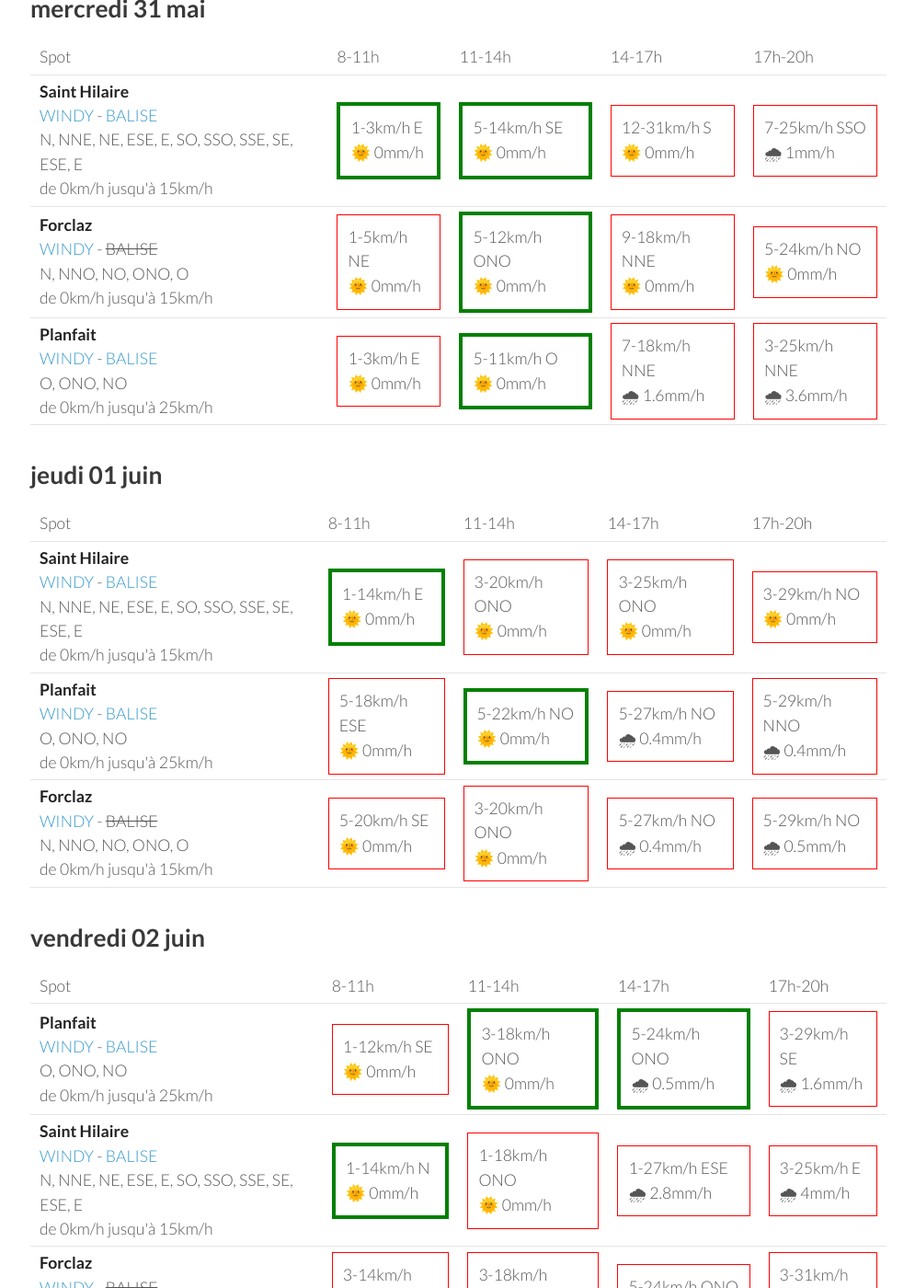
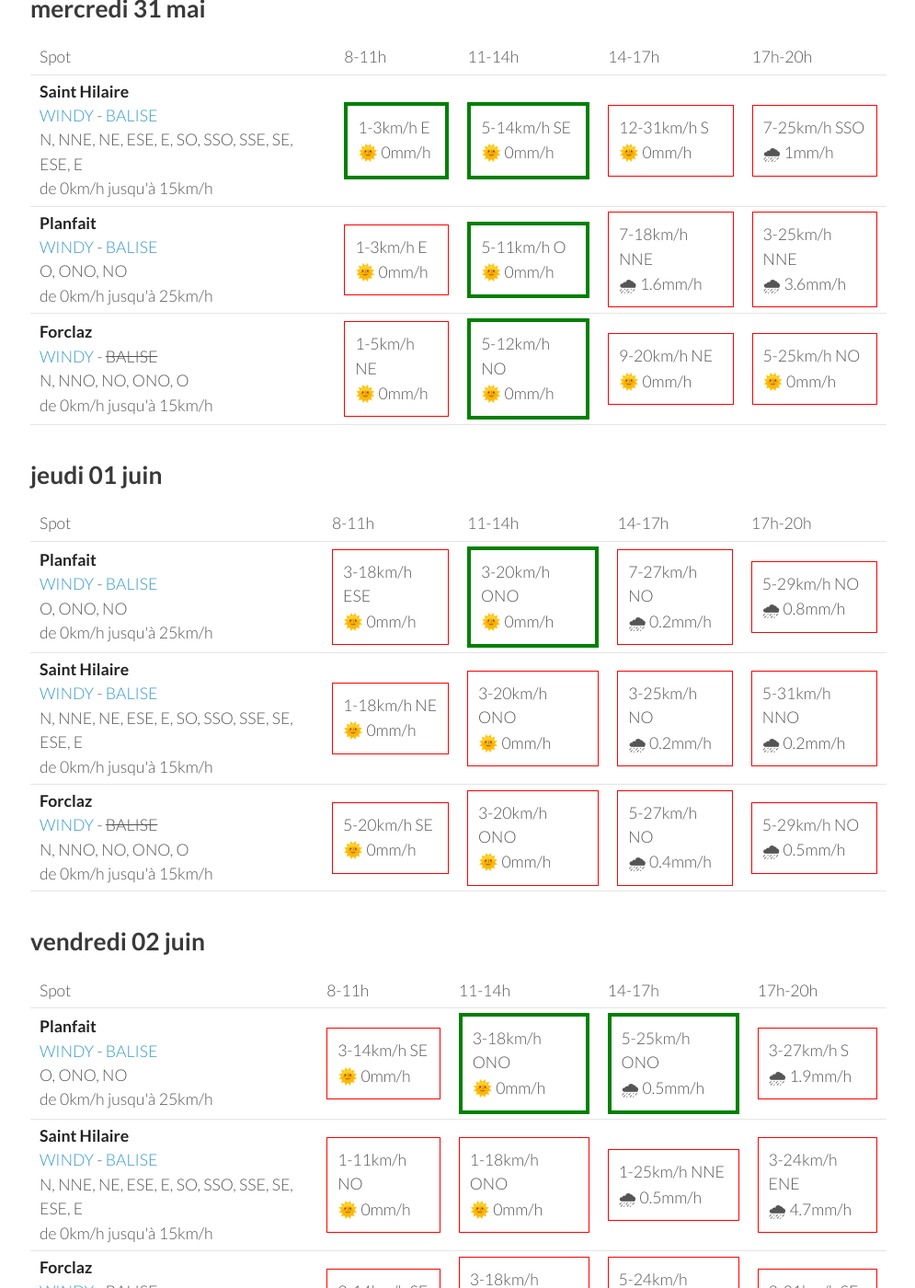
Before and after one commit to parapente-dans-le-nord/parapente-dans-le-nord.github.io, a Jekyll site: the page built from alpes_nord.markdown, in a window 1280 px wide and 1400 px high, scrolled down 797 px. Shown: the whole window at 92% size, without its empty margins (25-1020 px from the left). Built offline with Jekyll 4.4.1, drawn with Linux system fonts in a browser that asks for light colours; some of the changed text lies outside the part shown.

Commit message:
update index.markdown

```diff
--- a/alpes_nord.markdown
+++ b/alpes_nord.markdown
@@ -75,22 +75,22 @@ page mise à jour le mardi 30 mai 13:26
 
     </tr>
 <tr>
-        <td><strong>Forclaz</strong><br><a href="https://windy.com/45.814/6.247?45.375,6.246,8,m:eVwaglz">WINDY</a> - <span class="no-balise"> BALISE </span><br> <span class="vent-favorable">N, NNO, NO, ONO, O</span><br><span class="force-vent">de 0km/h jusqu'à 15km/h</span> </td>
-
-            <td><div class="not-flyable"><p>1-5km/h NE</p><p>🌞 0mm/h</p></div></td>
-            <td><div class="flyable"><p>5-12km/h ONO</p><p>🌞 0mm/h</p></div></td>
-            <td><div class="not-flyable"><p>9-18km/h NNE</p><p>🌞 0mm/h</p></div></td>
-            <td><div class="not-flyable"><p>5-24km/h NO</p><p>🌞 0mm/h</p></div></td>
-
-
-    </tr>
-<tr>
         <td><strong>Planfait</strong><br><a href="https://windy.com/45.853/6.223?45.415,6.223,8">WINDY</a> - <span class=""><a href="https://www.openwindmap.org/PP496">BALISE</a> </span><br> <span class="vent-favorable">O, ONO, NO</span><br><span class="force-vent">de 0km/h jusqu'à 25km/h</span> </td>
 
             <td><div class="not-flyable"><p>1-3km/h E</p><p>🌞 0mm/h</p></div></td>
             <td><div class="flyable"><p>5-11km/h O</p><p>🌞 0mm/h</p></div></td>
             <td><div class="not-flyable"><p>7-18km/h NNE</p><p>🌧 1.6mm/h</p></div></td>
             <td><div class="not-flyable"><p>3-25km/h NNE</p><p>🌧 3.6mm/h</p></div></td>
+
+
+    </tr>
+<tr>
+        <td><strong>Forclaz</strong><br><a href="https://windy.com/45.814/6.247?45.375,6.246,8,m:eVwaglz">WINDY</a> - <span class="no-balise"> BALISE </span><br> <span class="vent-favorable">N, NNO, NO, ONO, O</span><br><span class="force-vent">de 0km/h jusqu'à 15km/h</span> </td>
+
+            <td><div class="not-flyable"><p>1-5km/h NE</p><p>🌞 0mm/h</p></div></td>
+            <td><div class="flyable"><p>5-12km/h NO</p><p>🌞 0mm/h</p></div></td>
+            <td><div class="not-flyable"><p>9-20km/h NE</p><p>🌞 0mm/h</p></div></td>
+            <td><div class="not-flyable"><p>5-25km/h NO</p><p>🌞 0mm/h</p></div></td>
 
 
     </tr>
@@ -111,22 +111,22 @@ page mise à jour le mardi 30 mai 13:26
       <td>17h-20h</td>
     </tr>
 <tr>
-        <td><strong>Saint Hilaire</strong><br><a href="https://windy.com/45.307/5.888?45.087,5.889,9,m:eUFagkX">WINDY</a> - <span class=""><a href="http://www.balisemeteo.com/balise.php?idBalise=61">BALISE</a> </span><br> <span class="vent-favorable">N, NNE, NE, ESE, E, SO, SSO, SSE, SE, ESE, E</span><br><span class="force-vent">de 0km/h jusqu'à 15km/h</span> </td>
+        <td><strong>Planfait</strong><br><a href="https://windy.com/45.853/6.223?45.415,6.223,8">WINDY</a> - <span class=""><a href="https://www.openwindmap.org/PP496">BALISE</a> </span><br> <span class="vent-favorable">O, ONO, NO</span><br><span class="force-vent">de 0km/h jusqu'à 25km/h</span> </td>
 
-            <td><div class="flyable"><p>1-14km/h E</p><p>🌞 0mm/h</p></div></td>
-            <td><div class="not-flyable"><p>3-20km/h ONO</p><p>🌞 0mm/h</p></div></td>
-            <td><div class="not-flyable"><p>3-25km/h ONO</p><p>🌞 0mm/h</p></div></td>
-            <td><div class="not-flyable"><p>3-29km/h NO</p><p>🌞 0mm/h</p></div></td>
+            <td><div class="not-flyable"><p>3-18km/h ESE</p><p>🌞 0mm/h</p></div></td>
+            <td><div class="flyable"><p>3-20km/h ONO</p><p>🌞 0mm/h</p></div></td>
+            <td><div class="not-flyable"><p>7-27km/h NO</p><p>🌧 0.2mm/h</p></div></td>
+            <td><div class="not-flyable"><p>5-29km/h NO</p><p>🌧 0.8mm/h</p></div></td>
 
 
     </tr>
 <tr>
-        <td><strong>Planfait</strong><br><a href="https://windy.com/45.853/6.223?45.415,6.223,8">WINDY</a> - <span class=""><a href="https://www.openwindmap.org/PP496">BALISE</a> </span><br> <span class="vent-favorable">O, ONO, NO</span><br><span class="force-vent">de 0km/h jusqu'à 25km/h</span> </td>
+        <td><strong>Saint Hilaire</strong><br><a href="https://windy.com/45.307/5.888?45.087,5.889,9,m:eUFagkX">WINDY</a> - <span class=""><a href="http://www.balisemeteo.com/balise.php?idBalise=61">BALISE</a> </span><br> <span class="vent-favorable">N, NNE, NE, ESE, E, SO, SSO, SSE, SE, ESE, E</span><br><span class="force-vent">de 0km/h jusqu'à 15km/h</span> </td>
 
-            <td><div class="not-flyable"><p>5-18km/h ESE</p><p>🌞 0mm/h</p></div></td>
-            <td><div class="flyable"><p>5-22km/h NO</p><p>🌞 0mm/h</p></div></td>
-            <td><div class="not-flyable"><p>5-27km/h NO</p><p>🌧 0.4mm/h</p></div></td>
-            <td><div class="not-flyable"><p>5-29km/h NNO</p><p>🌧 0.4mm/h</p></div></td>
+            <td><div class="not-flyable"><p>1-18km/h NE</p><p>🌞 0mm/h</p></div></td>
+            <td><div class="not-flyable"><p>3-20km/h ONO</p><p>🌞 0mm/h</p></div></td>
+            <td><div class="not-flyable"><p>3-25km/h NO</p><p>🌧 0.2mm/h</p></div></td>
+            <td><div class="not-flyable"><p>5-31km/h NNO</p><p>🌧 0.2mm/h</p></div></td>
 
 
     </tr>
@@ -159,27 +159,27 @@ page mise à jour le mardi 30 mai 13:26
 <tr>
         <td><strong>Planfait</strong><br><a href="https://windy.com/45.853/6.223?45.415,6.223,8">WINDY</a> - <span class=""><a href="https://www.openwindmap.org/PP496">BALISE</a> </span><br> <span class="vent-favorable">O, ONO, NO</span><br><span class="force-vent">de 0km/h jusqu'à 25km/h</span> </td>
 
-            <td><div class="not-flyable"><p>1-12km/h SE</p><p>🌞 0mm/h</p></div></td>
+            <td><div class="not-flyable"><p>3-14km/h SE</p><p>🌞 0mm/h</p></div></td>
             <td><div class="flyable"><p>3-18km/h ONO</p><p>🌞 0mm/h</p></div></td>
-            <td><div class="flyable"><p>5-24km/h ONO</p><p>🌧 0.5mm/h</p></div></td>
-            <td><div class="not-flyable"><p>3-29km/h SE</p><p>🌧 1.6mm/h</p></div></td>
+            <td><div class="flyable"><p>5-25km/h ONO</p><p>🌧 0.5mm/h</p></div></td>
+            <td><div class="not-flyable"><p>3-27km/h S</p><p>🌧 1.9mm/h</p></div></td>
 
 
     </tr>
 <tr>
         <td><strong>Saint Hilaire</strong><br><a href="https://windy.com/45.307/5.888?45.087,5.889,9,m:eUFagkX">WINDY</a> - <span class=""><a href="http://www.balisemeteo.com/balise.php?idBalise=61">BALISE</a> </span><br> <span class="vent-favorable">N, NNE, NE, ESE, E, SO, SSO, SSE, SE, ESE, E</span><br><span class="force-vent">de 0km/h jusqu'à 15km/h</span> </td>
 
-            <td><div class="flyable"><p>1-14km/h N</p><p>🌞 0mm/h</p></div></td>
+            <td><div class="not-flyable"><p>1-11km/h NO</p><p>🌞 0mm/h</p></div></td>
             <td><div class="not-flyable"><p>1-18km/h ONO</p><p>🌞 0mm/h</p></div></td>
-            <td><div class="not-flyable"><p>1-27km/h ESE</p><p>🌧 2.8mm/h</p></div></td>
-            <td><div class="not-flyable"><p>3-25km/h E</p><p>🌧 4mm/h</p></div></td>
+            <td><div class="not-flyable"><p>1-25km/h NNE</p><p>🌧 0.5mm/h</p></div></td>
+            <td><div class="not-flyable"><p>3-24km/h ENE</p><p>🌧 4.7mm/h</p></div></td>
 
 
     </tr>
 <tr>
         <td><strong>Forclaz</strong><br><a href="https://windy.com/45.814/6.247?45.375,6.246,8,m:eVwaglz">WINDY</a> - <span class="no-balise"> BALISE </span><br> <span class="vent-favorable">N, NNO, NO, ONO, O</span><br><span class="force-vent">de 0km/h jusqu'à 15km/h</span> </td>
 
-            <td><div class="not-flyable"><p>3-14km/h ESE</p><p>🌞 0mm/h</p></div></td>
+            <td><div class="not-flyable"><p>3-14km/h SE</p><p>🌞 0mm/h</p></div></td>
             <td><div class="not-flyable"><p>3-18km/h ONO</p><p>🌞 0mm/h</p></div></td>
             <td><div class="not-flyable"><p>5-24km/h ONO</p><p>🌧 0.2mm/h</p></div></td>
             <td><div class="not-flyable"><p>3-31km/h SE</p><p>🌧 1.2mm/h</p></div></td>
@@ -273,7 +273,7 @@ page mise à jour le mardi 30 mai 13:26
 
             <td><div class="not-flyable"><p>3-18km/h SE</p><p>🌧 0.3mm/h</p></div></td>
             <td><div class="not-flyable"><p>3-20km/h ONO</p><p>🌞 0mm/h</p></div></td>
-            <td><div class="not-flyable"><p>1-27km/h OSO</p><p>🌧 1.8mm/h</p></div></td>
+            <td><div class="not-flyable"><p>1-27km/h OSO</p><p>🌧 1.7mm/h</p></div></td>
             <td><div class="not-flyable"><p>7-27km/h N</p><p>🌧 1.1mm/h</p></div></td>
 
 
```
Also changed, not shown: other parts of alpes_nord.markdown (+1 -1 lines).
